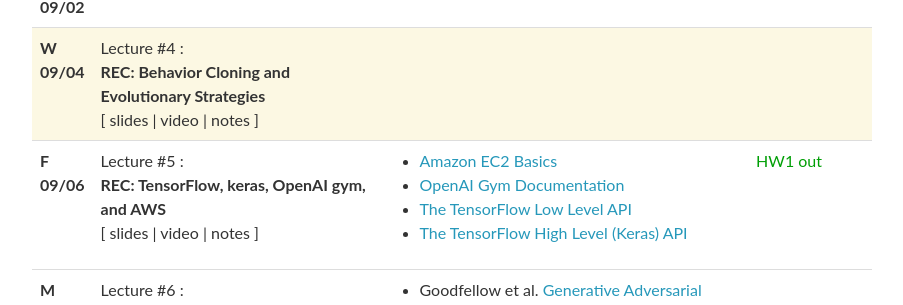
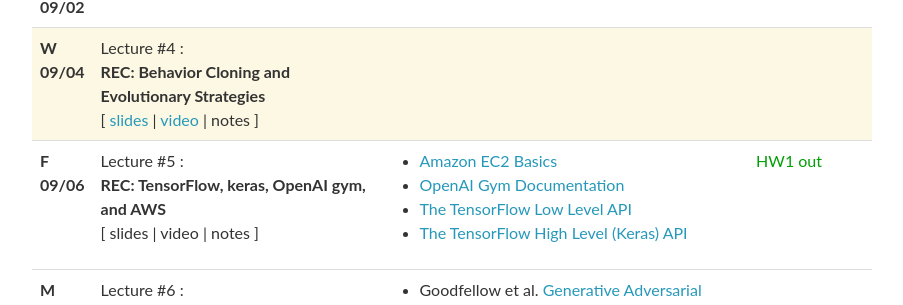
Before and after one commit to cmudeeprl/703website_f19, a Jekyll site: the page built from _pages/lectures.md, in a window 1280 px wide and 900 px high, scrolled down 680 px. Shown: the part 150-455 px from the top of the window, without its empty margins (188-1091 px from the left). Built offline with Jekyll 4.4.1, drawn with Linux system fonts in a browser that asks for light colours; nearby versions of some CDN libraries; comment, search, counter and statistics services are not loaded; part of the change alters nothing that is shown.

```diff
--- a/_data/lectures.yml
+++ b/_data/lectures.yml
@@ -47,8 +47,8 @@
   lecturer:
   title: >
     <strong>REC: Behavior Cloning and Evolutionary Strategies</strong>
-  slides:
-  video:
+  slides: https://cmudeeprl.github.io/703website/assets/lectures/recitation_1.pdf
+  video: https://scs.hosted.panopto.com/Panopto/Pages/Viewer.aspx?id=50c63833-9a5d-4871-858d-aab500f4e209
   notes:
   readings:
   logistics:
```
Also changed, not shown: 1 other file.
